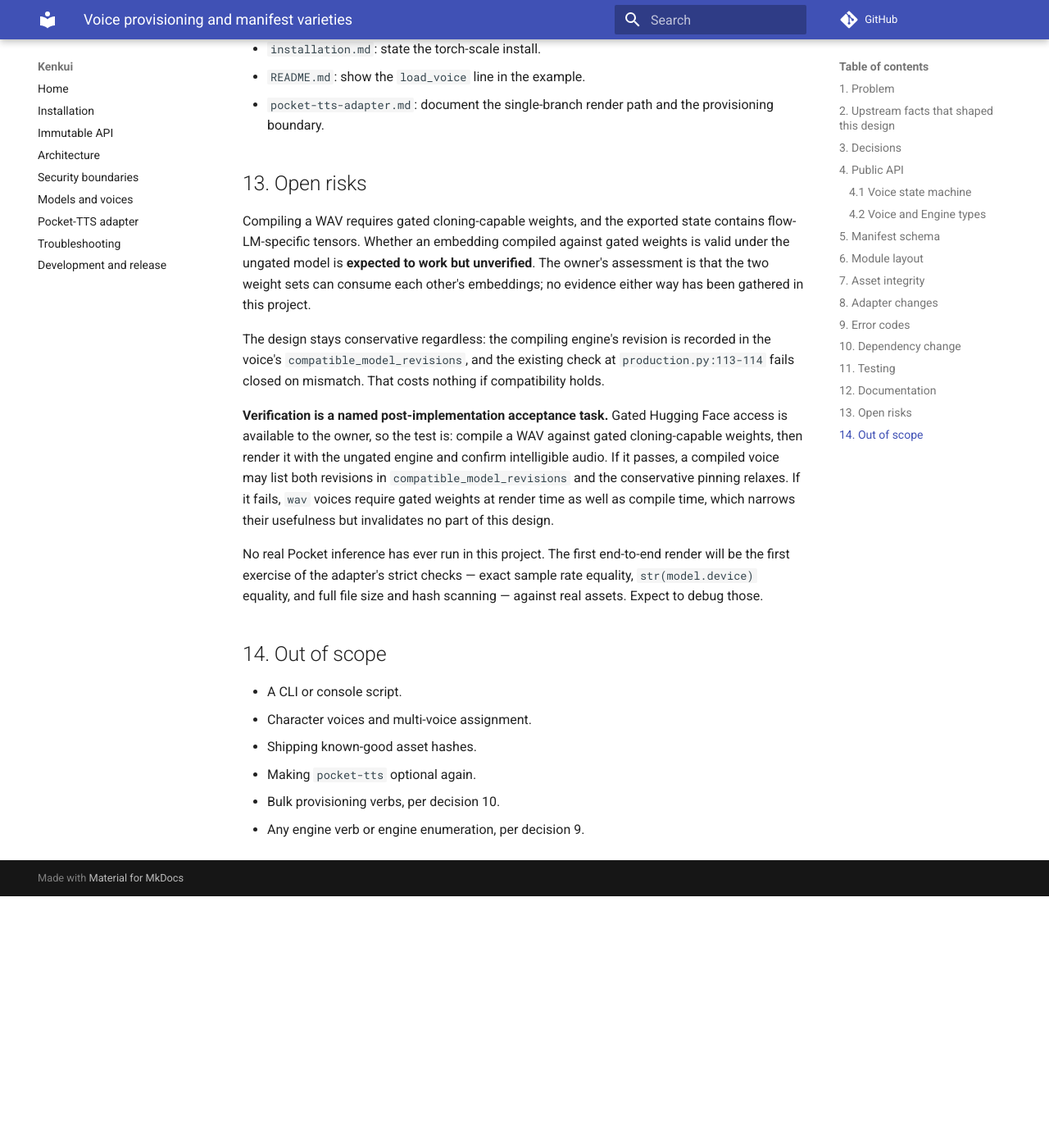
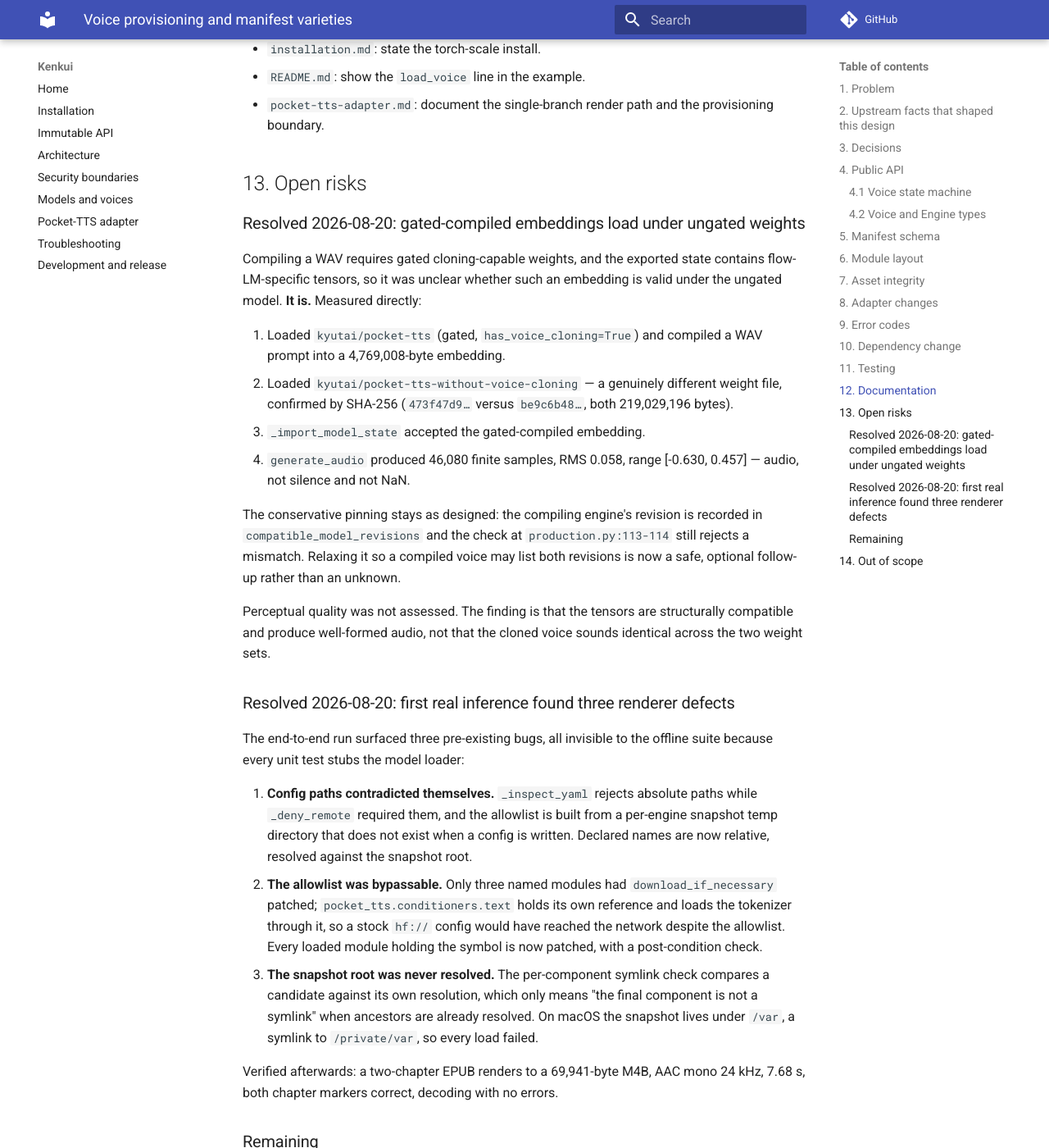
Before and after one commit to D1zzl3D0p/kenkui, an MkDocs documentation site: the page built from docs/superpowers/specs/2026-08-19-voice-provisioning-design.md, in a window 1280 px wide and 1400 px high, scrolled down 8924 px. Shown: the whole window at 82% size. Built offline with MkDocs 1.6.1 and Material for MkDocs 9.7.7, drawn with Linux system fonts in a browser that asks for light colours; comment, search, counter and statistics services are not loaded; before the commit the page ends 10017 px from its top, so only the background shows below that; some of the changed text lies outside the part shown.

Commit message:
docs: record the measured answer to the spec's open compatibility question
A gated-compiled embedding does load under the ungated model. Compiled a
WAV prompt with kyutai/pocket-tts, imported it into
kyutai/pocket-tts-without-voice-cloning — confirmed a different weight file
by SHA-256, same size — and generated 46,080 finite samples at RMS 0.058.
Structurally compatible and well-formed; perceptual quality across the two
weight sets was not assessed.

The conservative revision pinning stays. Relaxing it so a compiled voice
may list both revisions is now an optional follow-up rather than an unknown.

Also records the three renderer defects the first real run found, and what
remains unmeasured: the tier-1 platform matrix, determinism, cancellation
under real load, timing, and peak RSS.

Co-Authored-By: Claude Opus 5 <noreply@anthropic.com>

```diff
--- a/docs/superpowers/specs/2026-08-19-voice-provisioning-design.md
+++ b/docs/superpowers/specs/2026-08-19-voice-provisioning-design.md
@@ -415,30 +415,60 @@ explicitly revisitable trade; the retained extra is the path back.
 
 ## 13. Open risks
 
+### Resolved 2026-08-20: gated-compiled embeddings load under ungated weights
+
 Compiling a WAV requires gated cloning-capable weights, and the exported state
-contains flow-LM-specific tensors. Whether an embedding compiled against gated
-weights is valid under the ungated model is **expected to work but unverified**.
-The owner's assessment is that the two weight sets can consume each other's
-embeddings; no evidence either way has been gathered in this project.
+contains flow-LM-specific tensors, so it was unclear whether such an embedding
+is valid under the ungated model. **It is.** Measured directly:
 
-The design stays conservative regardless: the compiling engine's revision is
-recorded in the voice's `compatible_model_revisions`, and the existing check at
-`production.py:113-114` fails closed on mismatch. That costs nothing if
-compatibility holds.
+1. Loaded `kyutai/pocket-tts` (gated, `has_voice_cloning=True`) and compiled a
+   WAV prompt into a 4,769,008-byte embedding.
+2. Loaded `kyutai/pocket-tts-without-voice-cloning` — a genuinely different
+   weight file, confirmed by SHA-256 (`473f47d9…` versus `be9c6b48…`, both
+   219,029,196 bytes).
+3. `_import_model_state` accepted the gated-compiled embedding.
+4. `generate_audio` produced 46,080 finite samples, RMS 0.058, range
+   [-0.630, 0.457] — audio, not silence and not NaN.
 
-**Verification is a named post-implementation acceptance task.** Gated Hugging
-Face access is available to the owner, so the test is: compile a WAV against
-gated cloning-capable weights, then render it with the ungated engine and
-confirm intelligible audio. If it passes, a compiled voice may list both
-revisions in `compatible_model_revisions` and the conservative pinning relaxes.
-If it fails, `wav` voices require gated weights at render time as well as
-compile time, which narrows their usefulness but invalidates no part of this
-design.
+The conservative pinning stays as designed: the compiling engine's revision is
+recorded in `compatible_model_revisions` and the check at
+`production.py:113-114` still rejects a mismatch. Relaxing it so a compiled
+voice may list both revisions is now a safe, optional follow-up rather than an
+unknown.
 
-No real Pocket inference has ever run in this project. The first end-to-end
-render will be the first exercise of the adapter's strict checks — exact sample
-rate equality, `str(model.device)` equality, and full file size and hash
-scanning — against real assets. Expect to debug those.
+Perceptual quality was not assessed. The finding is that the tensors are
+structurally compatible and produce well-formed audio, not that the cloned
+voice sounds identical across the two weight sets.
+
+### Resolved 2026-08-20: first real inference found three renderer defects
+
+The end-to-end run surfaced three pre-existing bugs, all invisible to the
+offline suite because every unit test stubs the model loader:
+
+1. **Config paths contradicted themselves.** `_inspect_yaml` rejects absolute
+   paths while `_deny_remote` required them, and the allowlist is built from a
+   per-engine snapshot temp directory that does not exist when a config is
+   written. Declared names are now relative, resolved against the snapshot root.
+2. **The allowlist was bypassable.** Only three named modules had
+   `download_if_necessary` patched; `pocket_tts.conditioners.text` holds its own
+   reference and loads the tokenizer through it, so a stock `hf://` config would
+   have reached the network despite the allowlist. Every loaded module holding
+   the symbol is now patched, with a post-condition check.
+3. **The snapshot root was never resolved.** The per-component symlink check
+   compares a candidate against its own resolution, which only means "the final
+   component is not a symlink" when ancestors are already resolved. On macOS the
+   snapshot lives under `/var`, a symlink to `/private/var`, so every load
+   failed.
+
+Verified afterwards: a two-chapter EPUB renders to a 69,941-byte M4B, AAC mono
+24 kHz, 7.68 s, both chapter markers correct, decoding with no errors.
+
+### Remaining
+
+Real inference is exercised only in the opt-in suite, not in CI. The tier-1
+platform matrix, determinism, cancellation boundaries under real load, cold and
+warm timing, and peak RSS remain unmeasured. Perceptual voice quality is
+unassessed.
 
 ## 14. Out of scope
 
```
Also changed, not shown: docs/models-and-voices.md (+2 -1 lines), docs/pocket-tts-adapter.md (+9 -5 lines).
